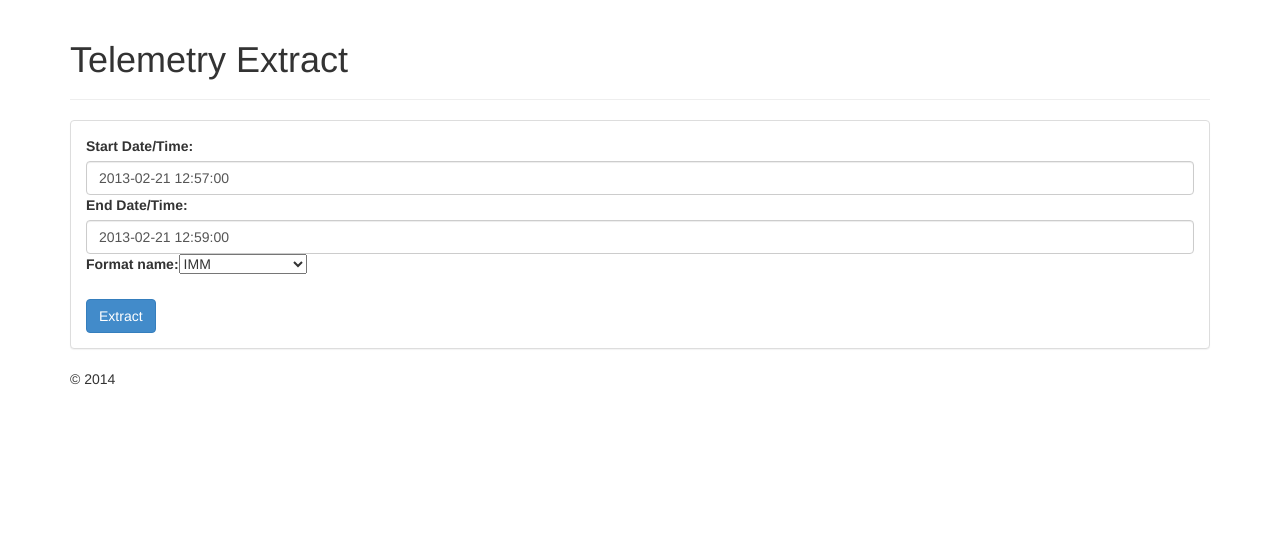
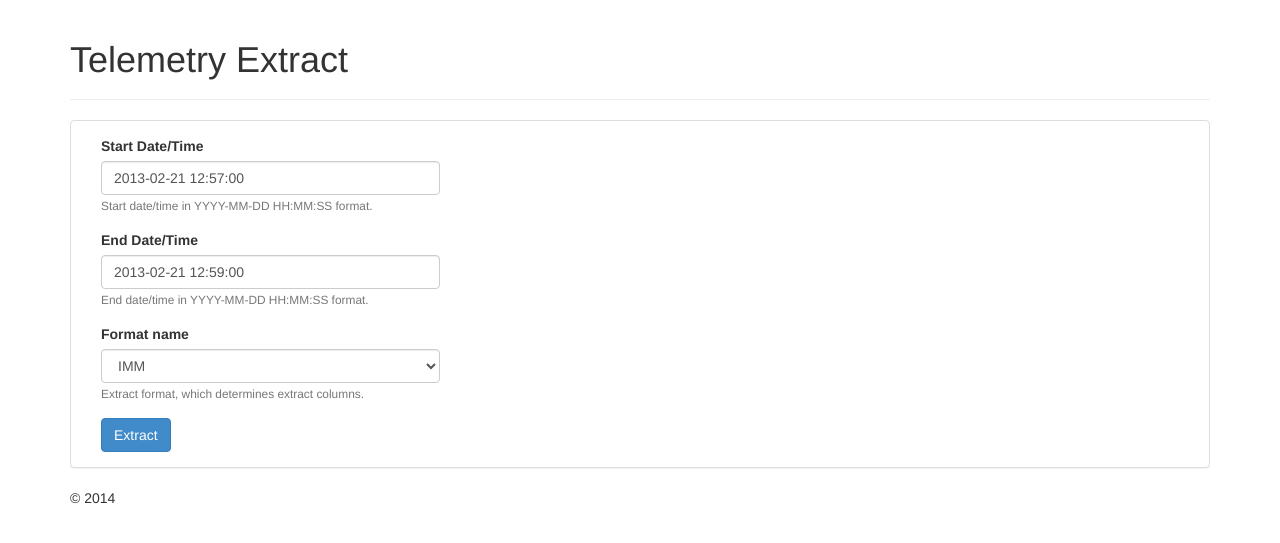
Before and after one commit to cyface/printsat, a Django app: page /extract/ in a window 1280 px wide. Shown: the part 52-595 px from the top of the page. Run offline with Django 3.2, Linux system fonts and the light colour scheme; some libraries are stand-ins or nearby versions.

Commit message:
Prettifying extract form, added dependency on django-bootstrap3.

```diff
--- a/printsat/settings.py
+++ b/printsat/settings.py
@@ -36,6 +36,7 @@ INSTALLED_APPS = (
     'django.contrib.sessions',
     'django.contrib.messages',
     'django.contrib.staticfiles',
+    'bootstrap3',
 #    'debug_toolbar',
     'printsat_app',
 )
--- a/printsat_app/forms.py
+++ b/printsat_app/forms.py
@@ -38,9 +38,12 @@ class TelemetryQueryForm(Form):
 
     start_datetime = DateTimeField(label="Start Date/Time",
                                    initial="2013-02-21 12:57:00",
+                                   help_text="Start date/time in YYYY-MM-DD HH:MM:SS format.",
                                    widget=DateTimeInput(attrs={'class': 'form-control'})
     )
     end_datetime = DateTimeField(label="End Date/Time",
                                  initial="2013-02-21 12:59:00",
+                                 help_text="End date/time in YYYY-MM-DD HH:MM:SS format.",
                                  widget=DateTimeInput(attrs={'class': 'form-control'}))
-    format_name = ChoiceField(choices=FORMAT_NAME_CHOICES)
+    format_name = ChoiceField(choices=FORMAT_NAME_CHOICES,
+                              help_text="Extract format, which determines extract columns.")
--- a/requirements.txt
+++ b/requirements.txt
@@ -1,3 +1,4 @@
 django>1.6
+django-bootstrap3
 django_debug_toolbar
 pytz
--- a/static/templates/extract.html
+++ b/static/templates/extract.html
@@ -1,27 +1,24 @@
 {% extends "base.html" %}
+{% load bootstrap3 %}
 {% block headtitle %}: Telemetry Extract{% endblock %}
 {% block pageheader %}Telemetry Extract{% endblock %}
 {% block content %}
     {% if messages %}
-        <ul class="messages">
-            {% for message in messages %}
-                <li{% if message.tags %} class="{{ message.tags }}"{% endif %}>{{ message }}</li>
-            {% endfor %}
-        </ul>
+        {% for message in messages %}
+            {% bootstrap_messages message %}
+        {% endfor %}
     {% endif %}
-    <form action="{% url 'extract_page' %}" method="post">
-        <div class="control-group">
-            {{ form }}
-            <div class="control-group">
-                <label class="control-label" for="singlebutton"></label>
-
-                <div class="controls">
-                    <button id="singlebutton" name="singlebutton" class="btn btn-primary">Extract</button>
-                </div>
-            </div>
-        </div>
-        {% csrf_token %}
-    </form>
+    <div class="col-md-4">
+        <form action="{% url 'extract_page' %}" method="post">
+            {% bootstrap_form form %}
+            {% buttons %}
+                <button type="submit" class="btn btn-primary">
+                    {% bootstrap_icon "arrow-down" %} Extract
+                </button>
+            {% endbuttons %}
+            {% csrf_token %}
+        </form>
+    </div>
 {% endblock %}
 {% block bodybottom %}
     <script type="application/javascript">
--- a/static/templates/upload.html
+++ b/static/templates/upload.html
@@ -1,13 +1,12 @@
 {% extends "base.html" %}
 {% block headtitle %}: Telemetry Upload{% endblock %}
 {% block pageheader %}Telemetry Upload{% endblock %}
+{% load bootstrap3 %}
 {% block content %}
     {% if messages %}
-    <ul class="messages">
         {% for message in messages %}
-            <li{% if message.tags %} class="{{ message.tags }}"{% endif %}>{{ message }}</li>
+            {% bootstrap_messages message %}
         {% endfor %}
-    </ul>
     {% endif %}
     <form action="{% url 'upload_page' %}" method="post" enctype="multipart/form-data">
         <p>{{ form }}</p>
```
Lines whose indentation alone changed are shown as unchanged.
